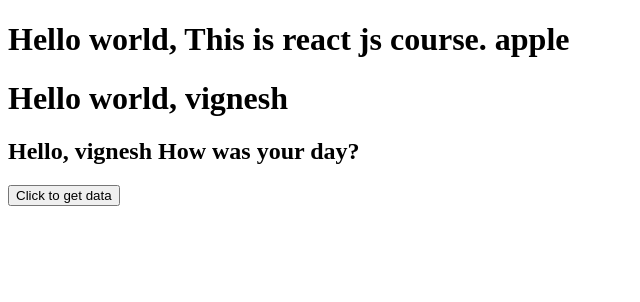
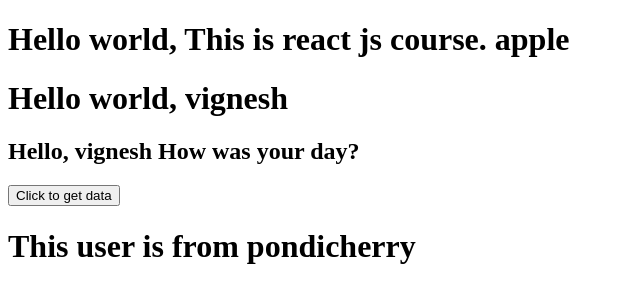
Before and after one commit to vickyaltitude/myfirstrepository, a React (Vite) app in the folder react/: page / in a window 1280 px wide. Shown: the top 302 px of the page, without its empty margins (0-640 px from the left). Built offline with nearby package versions, Linux system fonts and the light colour scheme.

Commit message:
Learnt props destructuring

```diff
--- /dev/null
+++ b/react/src/components/Info.jsx
@@ -0,0 +1,9 @@
+function Info(props) {
+  return (
+    <div>
+      <h1>This user is from {props.userData.place}</h1>
+    </div>
+  );
+}
+
+export default Info;
--- a/react/src/components/Regards.jsx
+++ b/react/src/components/Regards.jsx
@@ -1,14 +1,12 @@
-const Regards = (props) => {
-  console.log(props);
-
+const Regards = ({ userData, sendData }) => {
   //data arrived from backend or api
   function getDataFromApi() {
     let data = "this is data from API";
-    props.sendData(data);
+    sendData(data);
   }
   return (
     <div>
-      <h2>Hello, {props.userData.name} How was your day?</h2>
+      <h2>Hello, {userData.name} How was your day?</h2>
       <button onClick={getDataFromApi}>Click to get data</button>
     </div>
   );
--- a/react/src/components/Welcome.jsx
+++ b/react/src/components/Welcome.jsx
@@ -1,3 +1,4 @@
+import Info from "./Info";
 import Regards from "./Regards";
 //props - properties - used to pass data from one component to another component
 //Ways to pass data 1. Parent to child 2. child to parent 3. between siblings
@@ -14,6 +15,7 @@ function Welcome() {
     <div>
       <h1>Hello world, {info.name}</h1>
       <Regards userData={info} sendData={getDataFromChild} />
+      <Info userData={info} />
     </div>
   );
 }
```
